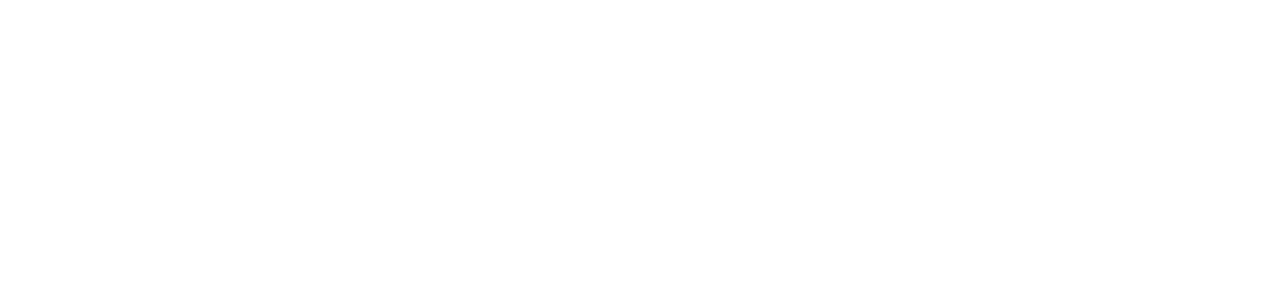
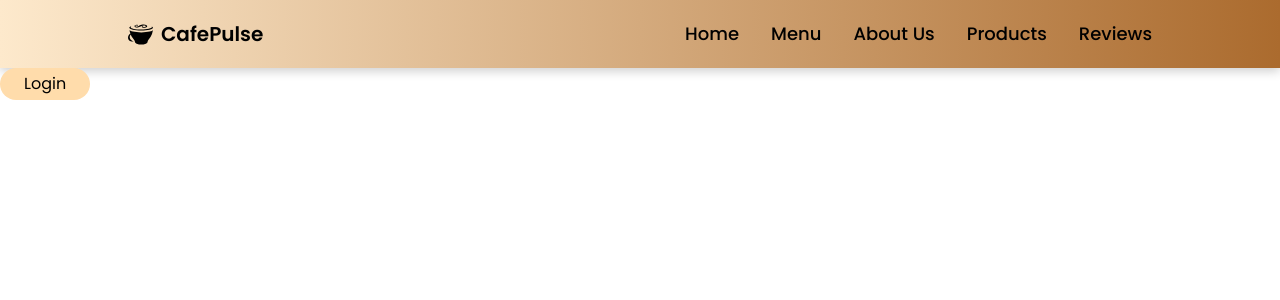
Before and after one commit to Ranudi-Kariyapperuma/Coffee-Shop-Website, a React (Vite) app in the folder coffee-web/: page / in a window 1280 px wide. Shown: the top 300 px of the page. Built offline with nearby package versions, Linux system fonts and the light colour scheme.

Commit message:
Done Navbar littlebit(13.34)

```diff
--- a/coffee-web/src/components/Navbar.jsx
+++ b/coffee-web/src/components/Navbar.jsx
@@ -1,18 +1,72 @@
-import React from 'react'
+import React from "react";
+import { SiCoffeescript } from "react-icons/si";
+import { Link } from "react-scroll";
+import Button from "../layouts/Button";
 
 const Navbar = () => {
   return (
     <div>
       <div>
-        <div>
-          <div>
+      <div className=" flex flex-row justify-between p-5 lg:px-32 px-5 bg-gradient-to-r from-backgroundColor to-brightColor shadow-[0_3px_10px_rgb(0,0,0,0.2)]">
+          <div className="flex flex-row items-center cursor-pointer gap-2">
             <span>
-              <siCofbareescript/>            </span>
+              <SiCoffeescript size={25} />
+            </span>
+            <h1 className="text-xl font-semibold">CafePulse</h1>
           </div>
+
+          <nav className="hidden md:flex flex-row items-center text-lg font-medium gap-8">
+            <Link
+              to="home"
+              spy={true}
+              smooth={true}
+              duration={500}
+              className="group relative inline-block cursor-pointer hover:text-brightColor"
+            >
+              Home
+            </Link>
+            <Link
+              to="home"
+              spy={true}
+              smooth={true}
+              duration={500}
+              className="cursor-pointer"
+            >
+              Menu
+            </Link>
+            <Link
+              to="home"
+              spy={true}
+              smooth={true}
+              duration={500}
+              className="cursor-pointer"
+            >
+              About Us
+            </Link>
+            <Link
+              to="home"
+              spy={true}
+              smooth={true}
+              duration={500}
+              className="cursor-pointer"
+            >
+              Products
+            </Link>
+            <Link
+              to="home"
+              spy={true}
+              smooth={true}
+              duration={500}
+              className="cursor-pointer"
+            >
+              Reviews
+            </Link>
+          </nav>
         </div>
+        <Button title="Login" />
       </div>
     </div>
-  )
-}
+  );
+};
 
-export default Navbar
+export default Navbar;
--- /dev/null
+++ b/coffee-web/src/layouts/Button.jsx
@@ -0,0 +1,13 @@
+import React from "react";
+
+const Button = (props) => {
+  return (
+    <div>
+      <button className="px-6 py-1 border-white bg-[#FFDCAB] hover:text-[#AB6B2E] transition-all rounded-full">
+        {props.title}
+      </button>
+    </div>
+  );
+};
+
+export default Button;
```
